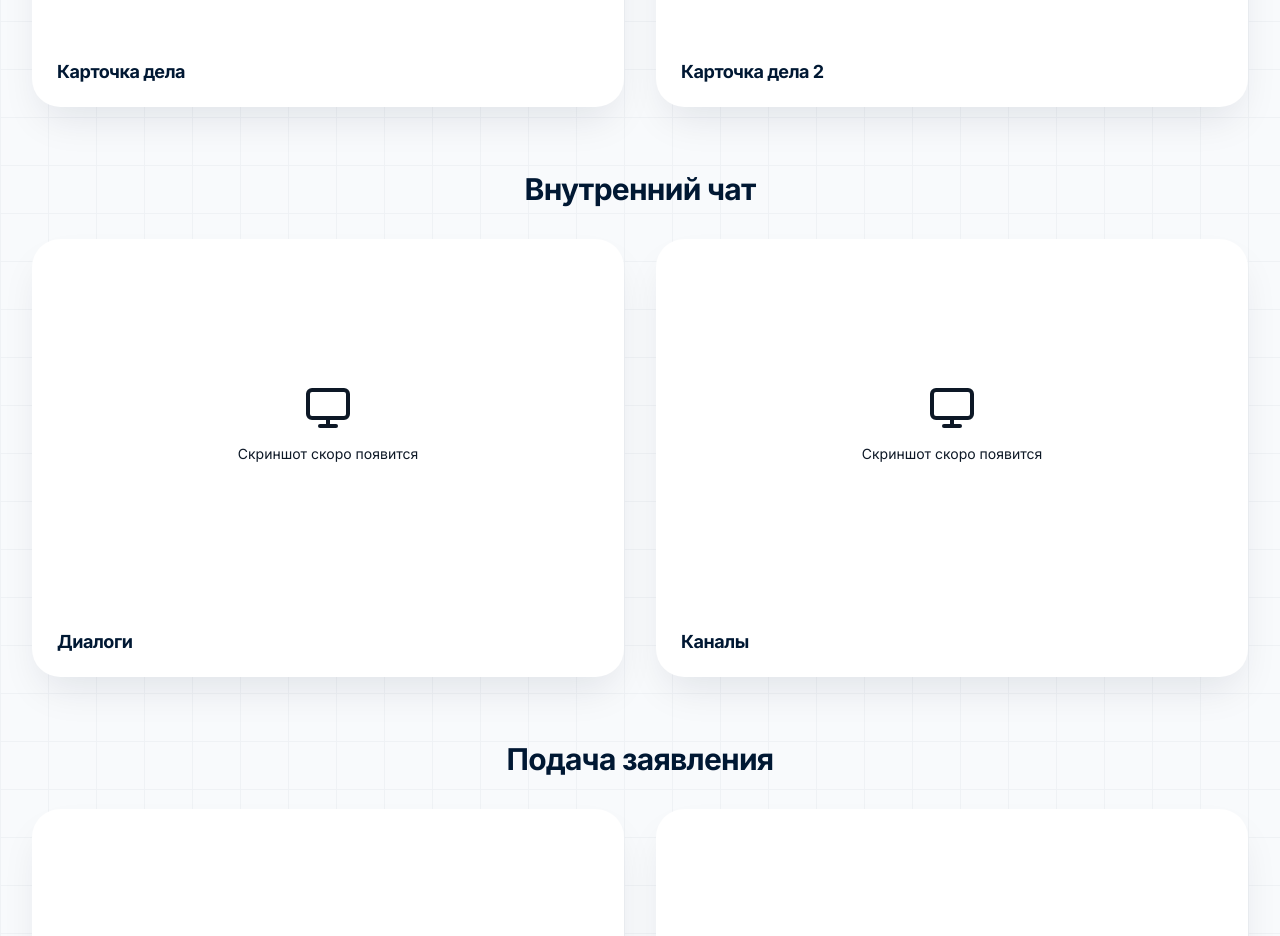
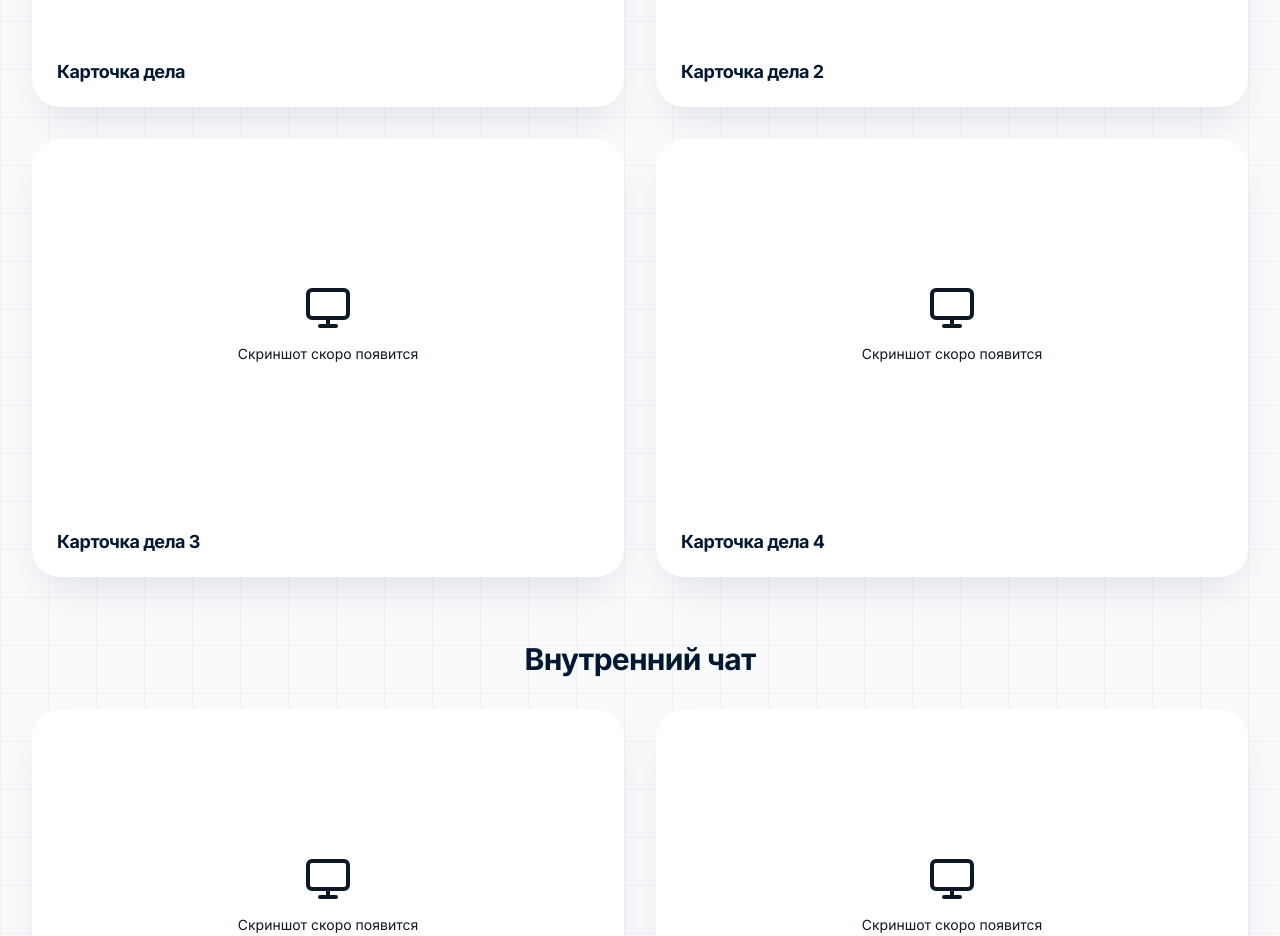
Before and after one commit to sizovda93/SAU, a React (Vite) app: page /showcase in a window 1280 px wide. Shown: the part 1340-2276 px from the top of the page. Built offline with nearby package versions, Linux system fonts and the light colour scheme; no server answers; the HTML template or start-up script is replaced by a standard one.

Commit message:
feat: добавлены 2 дополнительных слота скриншотов в раздел «Карточка дела»
Co-Authored-By: Claude Opus 4.6 (1M context) <noreply@anthropic.com>

```diff
--- a/src/components/PlatformShowcase.tsx
+++ b/src/components/PlatformShowcase.tsx
@@ -15,6 +15,8 @@ const desktopSections = [
     items: [
       { key: "screenshot_case_card", label: "Карточка дела" },
       { key: "screenshot_case_card_2", label: "Карточка дела 2" },
+      { key: "screenshot_case_card_3", label: "Карточка дела 3" },
+      { key: "screenshot_case_card_4", label: "Карточка дела 4" },
     ],
   },
   {
--- a/src/components/admin/ScreenshotsManager.tsx
+++ b/src/components/admin/ScreenshotsManager.tsx
@@ -17,6 +17,8 @@ const SCREENSHOT_SECTIONS = [
     items: [
       { key: 'screenshot_case_card', label: 'Карточка дела', mobile: false },
       { key: 'screenshot_case_card_2', label: 'Карточка дела 2', mobile: false },
+      { key: 'screenshot_case_card_3', label: 'Карточка дела 3', mobile: false },
+      { key: 'screenshot_case_card_4', label: 'Карточка дела 4', mobile: false },
     ],
   },
   {
```
